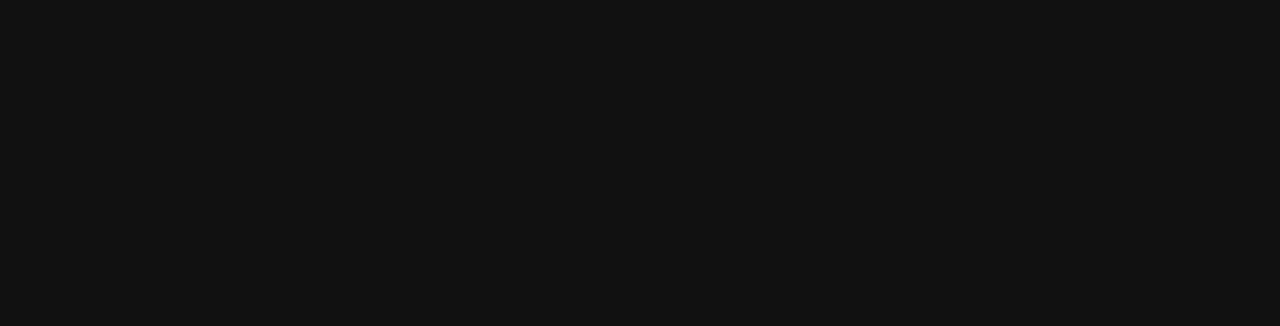
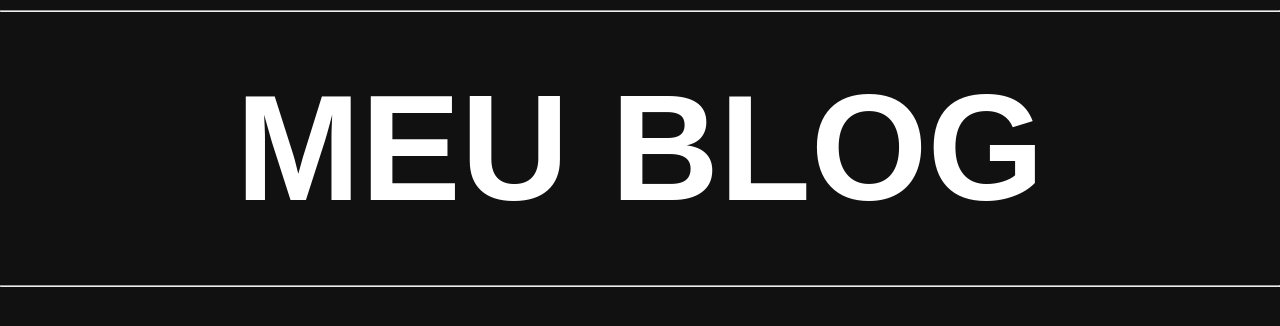
Before and after one commit to alcenircosta/anglular-blog, an Angular app: page / in a window 1280 px wide. Shown: the top 326 px of the page. Built offline with nearby package versions, Linux system fonts and the light colour scheme.

Commit message:
Updating the big card component html and css

```diff
--- a/src/app/app.component.html
+++ b/src/app/app.component.html
@@ -1 +1,2 @@
+<app-big-card></app-big-card>
 <router-outlet></router-outlet>
--- a/src/app/components/big-card/big-card.component.css
+++ b/src/app/components/big-card/big-card.component.css
@@ -0,0 +1,11 @@
+.container__menu-title h1 {
+  font-size: 150px;
+  font-weight: bold;
+  margin: 50px auto;
+  text-transform: uppercase;
+  width: fit-content;
+}
+
+.container__menu-title hr {
+  margin: 10px 0;
+}
--- a/src/app/components/big-card/big-card.component.html
+++ b/src/app/components/big-card/big-card.component.html
@@ -0,0 +1,5 @@
+<div class="container__menu-title">
+  <hr />
+  <h1>{{ title }}</h1>
+  <hr />
+</div>
--- a/src/app/components/big-card/big-card.component.ts
+++ b/src/app/components/big-card/big-card.component.ts
@@ -3,13 +3,11 @@
 @Component({
   selector: 'app-big-card',
   templateUrl: './big-card.component.html',
-  styleUrls: ['./big-card.component.css']
+  styleUrls: ['./big-card.component.css'],
 })
 export class BigCardComponent implements OnInit {
+  title: string = 'Meu Blog';
+  constructor() {}
 
-  constructor() { }
-
-  ngOnInit(): void {
-  }
-
+  ngOnInit(): void {}
 }
--- a/src/styles.css
+++ b/src/styles.css
@@ -9,6 +9,7 @@
   background-color: var(--background-color);
   box-sizing: border-box;
   color: var(--text-color);
+  font-family: sans-serif;
   margin: var(--default-margin);
   padding: var(--default-padding);
 }
```
